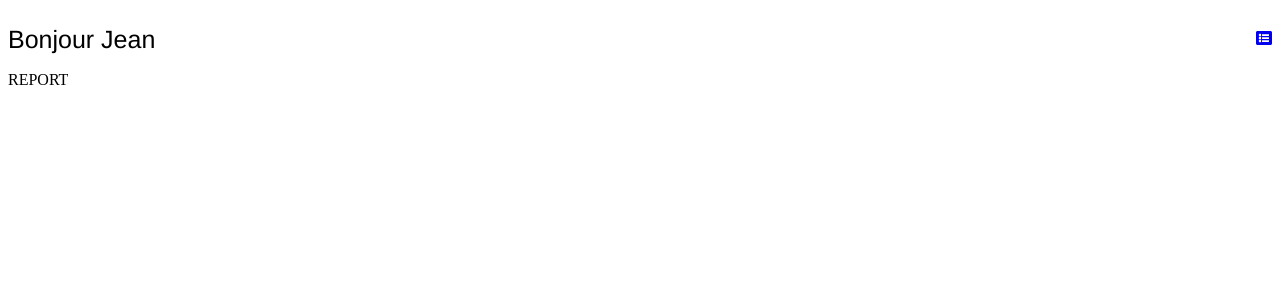
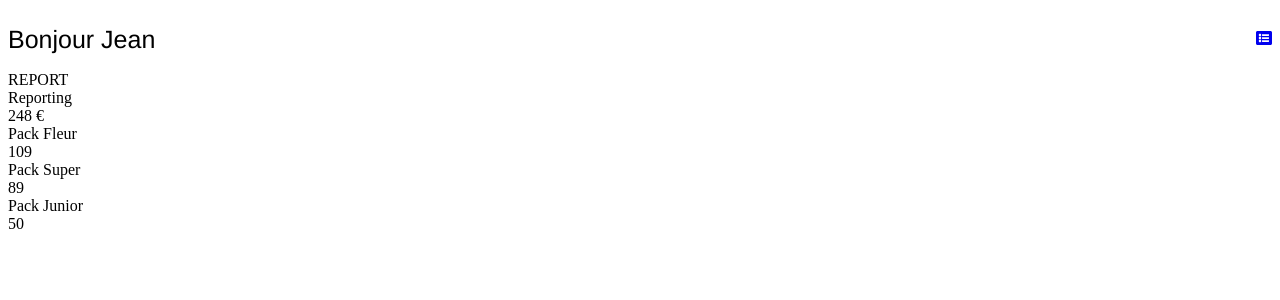
Before and after one commit to Corentin-glt/kata, a React app: page /#/report in a window 1280 px wide. Shown: the top 300 px of the page. Built offline with nearby package versions, Linux system fonts and the light colour scheme.

Commit message:
reporting && button component

```diff
--- /dev/null
+++ b/src/Asset/packs.js
@@ -0,0 +1,31 @@
+/**
+ * Created by corentin on 27/11/2018.
+ */
+const packs = [
+  {
+    name: 'Fleur',
+    price: 109
+  },
+  {
+    name: 'Super',
+    price: 89
+  },
+  {
+    name: 'Plage',
+    price: 209
+  },
+  {
+    name: 'Top',
+    price: 59
+  },
+  {
+    name: 'Prems',
+    price: 189
+  },
+  {
+    name: 'King',
+    price: 309
+  }
+];
+
+export default packs;
--- /dev/null
+++ b/src/Components/reporting/reporting.js
@@ -0,0 +1,61 @@
+/**
+ * Created by corentin on 27/11/2018.
+ */
+import React from 'react';
+import Proptypes from 'prop-types';
+import ButtonPack from "../buttonPack/buttonPack";
+
+function Reporting(props) {
+  return (
+    <div className="containerReporting">
+      <div className="titleContainerReporting">
+        {
+          props.isUpdate ?
+            <div className="titleUpdateTrue">Reporting</div>
+            :
+            <div className="titleUpdateFalse">
+              {props.myPacks.length}
+              {props.myPacks.length > 1 ? " ventes" : " vente"}
+            </div>
+        }
+        <div className={props.isUpdate ?
+          "priceUpdateTrue" : "priceUpdateFalse"}
+        >
+          {totalEuros({...props})} €
+        </div>
+      </div>
+      <div className="arrayMyPacks">
+        {props.myPacks.map((item, index) => {
+          return (
+            <ButtonPack title={item.title}
+                        price={item.price}
+                        id={item.id}
+                        index={index + 1}
+                        isUpdate={props.isUpdate}
+                        updatePack={ props.isUpdate ? props.updateMyPack : null}
+                        deletePack={props.isUpdate ? props.deleteMyPack : null }
+            />
+          )
+
+        })}
+      </div>
+    </div>
+  )
+}
+
+function totalEuros(props){
+  let total = 0;
+  props.myPacks.forEach(item => {
+    total = total + item.price
+  });
+  return total;
+}
+
+Reporting.proptypes = {
+  myPacks: Proptypes.array.isRequired,
+  isUpdate: Proptypes.bool.isRequired,
+  updatePack: Proptypes.func,
+  deletePack: Proptypes.func,
+};
+
+export default Reporting;
--- a/src/Pages/Report/reportContainer.js
+++ b/src/Pages/Report/reportContainer.js
@@ -6,42 +6,47 @@ import ReportScene from "./reportScene";
 import {connect} from 'react-redux';
 import {bindActionCreators} from 'redux';
 import {ActionCreators} from '../../Actions/index';
+import packArray from'../../Asset/packs';
 
 class Report extends Component {
   constructor(props) {
     super(props);
-    this.packArray = [
-      {
-        name: 'Fleur',
-        price: 109
-      },
-      {
-        name: 'Super',
-        price: 89
-      },
-      {
-        name: 'Plage',
-        price: 209
-      },
-      {
-        name: 'Top',
-        price: 59
-      },
-      {
-        name: 'Prems',
-        price: 189
-      },
-      {
-        name: 'King',
-        price: 309
-      }
-    ]
+    this.state = {
+      myPackToUpdate: {}
+    };
+    this.updateMyPack = this.updateMyPack.bind(this);
+    this.deleteMyPack = this.deleteMyPack.bind(this);
+  }
+
+  updateMyPack(id) {
+    let myPackToUpdate = {};
+    const findIndex = this.props.packReducer.packs.findIndex(
+      item => item.id === id);
+    if (findIndex > -1){
+      myPackToUpdate = this.props.packReducer.packs[findIndex];
+      this.setState({myPackToUpdate: myPackToUpdate});
+    }
+  }
+
+  deleteMyPack(id) {
+    let myPackToDelete = {};
+    const findIndex = this.props.packReducer.packs.findIndex(
+      item => item.id === id);
+    if (findIndex > -1){
+      myPackToDelete = this.props.packReducer.packs[findIndex];
+      this.props.deletePack(myPackToDelete)
+    }
   }
 
   render() {
     return (
       <div>
-        <ReportScene packArray={this.packArray}/>
+        <ReportScene packArray={packArray}
+                     myPacks={this.props.packReducer.packs}
+                     myPackToUpdate={this.state.myPackToUpdate}
+                     updateMyPack={this.updateMyPack}
+                     deleteMyPack={this.deleteMyPack}
+        />
       </div>
     )
   }
--- a/src/Pages/Report/reportScene.js
+++ b/src/Pages/Report/reportScene.js
@@ -3,15 +3,29 @@
  */
 import React from 'react';
 import Proptypes from 'prop-types';
+import Reporting from "../../Components/reporting/reporting";
 
 const ReportScene = (props) => {
-  return(
+  return (
     <div>
       REPORT
+      <div className="containerMyPacks">
+        <Reporting myPacks={props.myPacks}
+                   isUpdate
+                   updatePack={props.updateMyPack}
+                   deletePack={props.deleteMyPack}
+        />
+      </div>
     </div>
   )
 };
 
-ReportScene.proptypes = {};
+ReportScene.proptypes = {
+  packArray: Proptypes.array.isRequired,
+  myPacks: Proptypes.array.isRequired,
+  myPackToUpdate: Proptypes.object.isRequired,
+  updateMyPack: Proptypes.func.isRequired,
+  deleteMyPack: Proptypes.func.isRequired,
+};
 
 export default ReportScene;
--- a/src/Pages/Stats/statsContainer.js
+++ b/src/Pages/Stats/statsContainer.js
@@ -3,16 +3,31 @@
  */
 import React, {Component} from 'react';
 import StatsScene from "./statsScene";
+import {connect} from 'react-redux';
+import {bindActionCreators} from 'redux';
+import {ActionCreators} from '../../Actions/index';
 
 class Stats extends Component {
   constructor(props) {
     super(props);
+    this.state = {}
+  }
 
-  }
-  render(){
-    return(
-      <StatsScene/>
+  render() {
+    return (
+      <StatsScene myPacks={this.props.packReducer.packs} />
     )
   }
 }
-export default Stats;
+const mapStateToProps = (state, ownProps) => {
+  return {
+    packReducer: state.packReducer,
+    userReducer: state.userReducer,
+  }
+};
+
+const mapDispatchToProps = (dispatch) => {
+  return bindActionCreators(ActionCreators, dispatch);
+};
+
+export default connect(mapStateToProps, mapDispatchToProps)(Stats);
--- a/src/Pages/Stats/statsScene.js
+++ b/src/Pages/Stats/statsScene.js
@@ -3,15 +3,23 @@
  */
 import React from 'react';
 import Proptypes from 'prop-types';
+import Reporting from "../../Components/reporting/reporting";
 
 const StatsScene = (props) => {
   return(
     <div>
       STATS
+      <div className="containerMyPacks">
+        <Reporting myPacks={props.myPacks}
+                   isUpdate={false}
+        />
+      </div>
     </div>
   )
 };
 
-StatsScene.proptypes = {};
+StatsScene.proptypes = {
+  myPacks: Proptypes.array.isRequired,
+};
 
 export default StatsScene;
--- a/src/Reducers/pack.js
+++ b/src/Reducers/pack.js
@@ -4,7 +4,11 @@
 import * as C from '../Actions/Pack/types';
 
 const initialState = {
-  packs: [],
+  packs: [
+    {user_id: '1234567890', id: '56789', title: 'Pack Fleur', price: 109.00},
+    {user_id: '1234567890', id: '25678', title: 'Pack Super', price: 89.00},
+    {user_id: '1234567890', id: '09876', title: 'Pack Junior', price: 50}
+  ],
   loading: false,
   error: null,
   success: false,
```
Also changed, not shown: src/Components/buttonPack/buttonPack.js (renamed from src/Components/ButtonPack/buttonPack.js).
